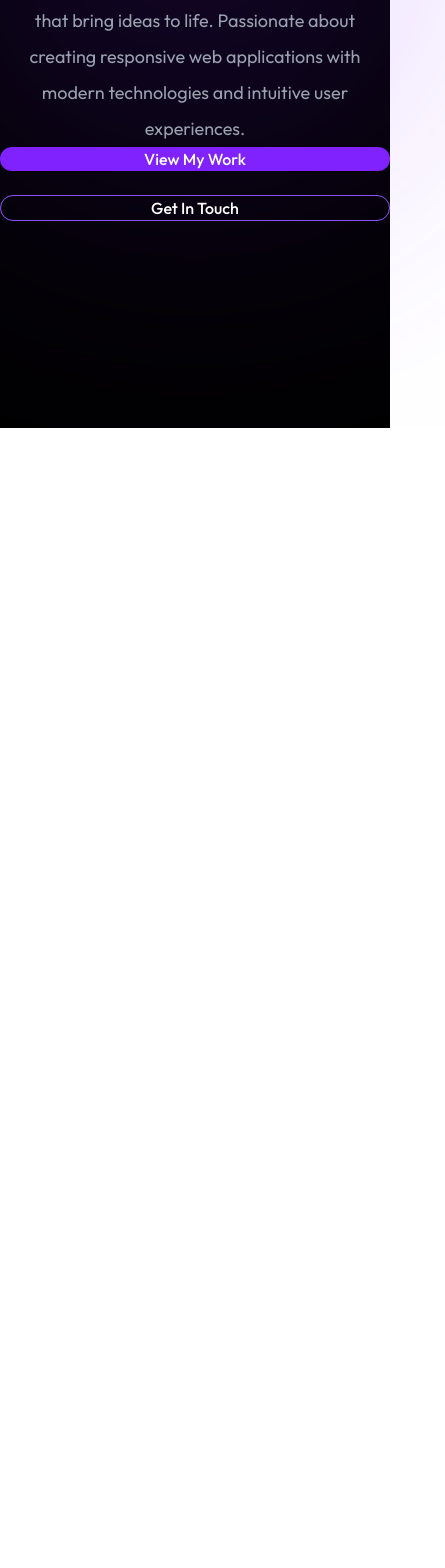
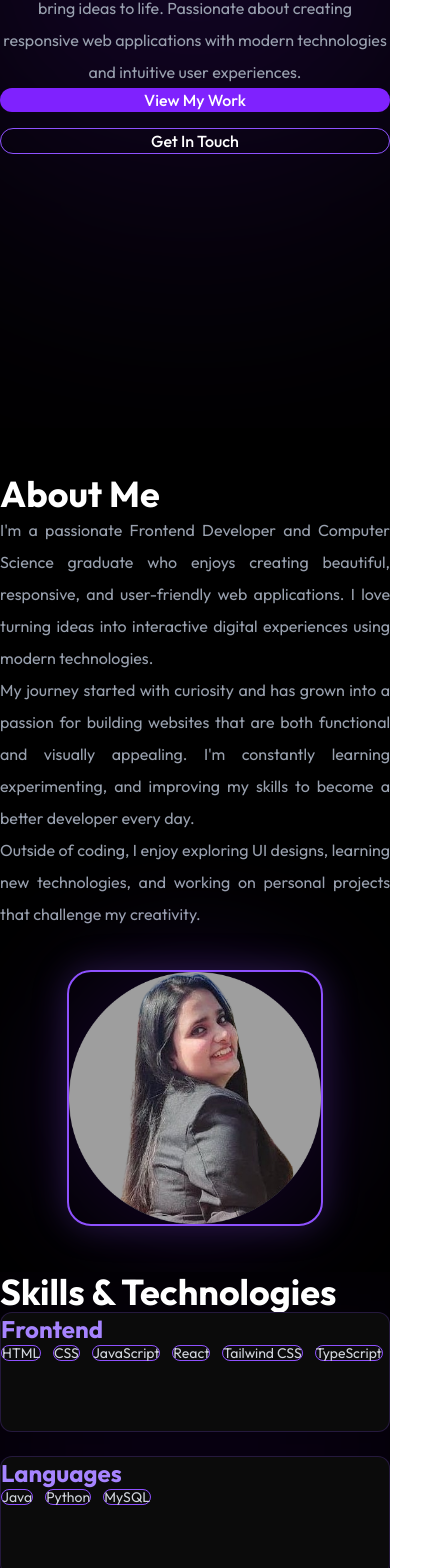
Before and after one commit to nyx-Anna/Anjali-Portfolio, a React (Vite) app: page / in a window 390 px wide. Shown: the part 416-1984 px from the top of the page, 445 px wide, since content can reach past the window. Before the commit the page ends 844 px from the top, so only its background shows below. Built offline with nearby package versions, Linux system fonts and the light colour scheme.

Commit message:
Completed About and Skills sections with responsive layout

```diff
--- a/src/App.jsx
+++ b/src/App.jsx
@@ -1,11 +1,14 @@
 import Navbar from "./components/Navbar";
 import Hero from "./components/Hero";
-
+import About from "./components/About";
+import Skills from "./components/Skills";
 function App() {
   return (
     <>
       <Navbar />
       <Hero />
+      <About />
+      <Skills />
     </>
   );
 }
--- a/src/components/About.jsx
+++ b/src/components/About.jsx
@@ -0,0 +1,60 @@
+import profile from "../assets/profile.jpg";
+
+function About() {
+  return (
+    <section
+      id="about"
+      className="relative min-h-screen flex items-center justify-center bg-black pt-20 overflow-hidden"
+    >
+      <div className="max-w-7xl mx-auto px-8 md:px-10 lg:px-6 lg:pl-8">
+        {/* Heading */}
+        <div className="mb-24">
+          <h2 className="text-4xl md:text-5xl font-bold text-white">
+            About Me
+          </h2>
+        </div>
+
+        {/* Content */}
+        <div className="grid grid-cols-1 lg:grid-cols-[0.85fr_1fr] gap-10 lg:gap-20 items-center ">
+          {/* Left Side */}
+          <div className="w-full lg:max-w-[540px] justify-self-center">
+            <p className="  text-gray-400 leading-8 mb-16 lg:mb-18 text-justify">
+              I'm a passionate Frontend Developer and Computer Science graduate
+              who enjoys creating beautiful, responsive, and user-friendly web
+              applications. I love turning ideas into interactive digital
+              experiences using modern technologies.
+            </p>
+            <p className="text-gray-400 leading-8 mb-16 lg:mb-18 text-justify">
+              My journey started with curiosity and has grown into a passion for
+              building websites that are both functional and visually appealing.
+              I'm constantly learning experimenting, and improving my skills to
+              become a better developer every day.
+            </p>
+            <p className="text-gray-400 leading-8 text-justify">
+              Outside of coding, I enjoy exploring UI designs, learning new
+              technologies, and working on personal projects that challenge my
+              creativity.
+            </p>
+          </div>
+
+          {/* Right Side */}
+          <div className="flex justify-center">
+            <div className="relative">
+              {/* Glow */}
+              <div className="absolute inset-0 bg-violet-600/20 rounded-full blur-3xl pointer-events-none"></div>
+
+              {/* Image */}
+              <img
+                src={profile}
+                alt="Anjali"
+                className="relative w-64 sm:w-72 md:w-80 rounded-3xl border-2 border-violet-500 shadow-[0_0_35px_rgba(139,92,246,0.25)] hover:scale-105 transition-all duration-500"
+              />
+            </div>
+          </div>
+        </div>
+      </div>
+    </section>
+  );
+}
+
+export default About;
--- a/src/components/Hero.jsx
+++ b/src/components/Hero.jsx
@@ -2,10 +2,10 @@ function Hero() {
   return (
     <section
       id="home"
-      className="min-h-screen flex items-center justify-center bg-black pt-20 "
+      className="relative overflow-hidden min-h-screen flex items-center justify-center bg-black pt-20 "
     >
       {/* Purple glow */}
-      <div className="absolute top-24 right-1/2 translate-x-1/2 w-125 h-125 bg-violet-600/20 rounded-full blur-[140px]"></div>
+      <div className="absolute top-24 right-1/2 translate-x-1/2 w-[500px] h-[500px] bg-violet-600/20 rounded-full blur-[140px]"></div>
       <div className="relative z-10 max-w-7xl mx-auto px-6 text-center">
         <div className="inline-block mb-6">
           <span className="px-4 py-2 rounded-full bg-violet-900/40 border border-violet-500/30 text-violet-300 text-sm">
@@ -13,7 +13,7 @@ function Hero() {
           </span>
         </div>
 
-        <h1 className="text-5xl md:text-6xl lg:text-7xl font-bold leading-tight">
+        <h1 className="text-4xl sm:text-5xl lg:text-7xl font-bold leading-tight">
           Hey! , I am <span className="text-violet-500">Anjali Jha</span>
         </h1>
 
@@ -21,13 +21,13 @@ function Hero() {
           Web Developer
         </h2>
 
-        <p className="max-w-175 mx-auto mt-8 text-gray-400 leading-9 text-lg">
+        <p className="max-w-[700px] mx-auto mt-8 text-gray-400 text-base  leading-8 sm:text-lg">
           I craft beautiful, functional digital experiences that bring ideas to
           life. Passionate about creating responsive web applications with
           modern technologies and intuitive user experiences.
         </p>
 
-        <div className="flex flex-col sm:flex-row justify-center gap-6 mt-12">
+        <div className="flex flex-col sm:flex-row justify-center gap-4 sm:gap-6 mt-12">
           <button className="px-8 py-3.5 rounded-full bg-violet-600 hover:bg-violet-500 transition duration-300 font-medium">
             View My Work
           </button>
--- a/src/components/Navbar.jsx
+++ b/src/components/Navbar.jsx
@@ -9,7 +9,7 @@ function Navbar() {
 
   return (
     <header className="fixed top-0 left-0 w-full bg-black backdrop-blur-md z-50 border-b border-white/10">
-      <nav className="max-w-7xl mx-auto flex items-center justify-between px-6 py-5">
+      <nav className="max-w-7xl mx-auto flex items-center justify-between px-6 py-4">
         {/* Profile */}
         <div className="flex items-center gap-2">
           <img
--- a/src/components/Skills.jsx
+++ b/src/components/Skills.jsx
@@ -0,0 +1,65 @@
+import { skills } from "../data/skills";
+
+function Skills() {
+  return (
+    <section id="skills" className="relative bg-black py-24 overflow-hidden">
+      {/* Glow */}
+      <div className="absolute top-24 left-1/2 -translate-x-1/2 w-[450px] h-[450px] bg-violet-700/10 blur-[130px] rounded-2xl pointer-events-none"></div>
+
+      <div className="relative z-10 max-w-7xl mx-auto px-6">
+        {/* Heading */}
+        <div className="mb-10 lg:mb-16">
+          <h2 className="text-4xl md:text-5xl font-bold text-white">
+            Skills & Technologies
+          </h2>
+        </div>
+
+        {/* Cards */}
+        <div className="grid grid-cols-1 md:grid-cols-2 lg:grid-cols-3 gap-6">
+          {skills.map((item) => (
+            <div
+              key={item.title}
+              className="bg-[#0B0B0B] border
+              border-violet-500/20
+              rounded-xl
+              p-7
+              min-h-[120px]
+              hover:border-violet-500
+              hover:shadow-[0_0_25px_rgba(139,92,246,0.2)]
+              active:scale-[0.98]
+              transition-all duration-300"
+            >
+              {/* Title */}
+              <h3 className="text-2xl font-bold mb-5 text-violet-400">
+                {item.title}
+              </h3>
+              {/* Bages */}
+              <div className="flex flex-wrap gap-3 items-center ">
+                {item.technologies.map((skill) => (
+                  <span
+                    key={skill}
+                    className="
+                    inline-flex
+                    items-center
+                    justify-center
+                    px-5
+                    py-2
+                    rounded-full
+                    border border-violet-500 text-gray-300
+                    text-sm
+                    leading-none
+                    whitespace-nowrap hover:bg-violet-500 hover:text-white transition-all duration-300 "
+                  >
+                    {skill}
+                  </span>
+                ))}
+              </div>
+            </div>
+          ))}
+        </div>
+      </div>
+    </section>
+  );
+}
+
+export default Skills;
--- a/src/data/skills.js
+++ b/src/data/skills.js
@@ -0,0 +1,32 @@
+export const skills = [
+  {
+    title: "Frontend",
+    technologies: [
+      "HTML",
+      "CSS",
+      "JavaScript",
+      "React",
+      "Tailwind CSS",
+      "TypeScript",
+    ],
+  },
+  {
+    title: "Languages",
+    technologies: [
+      "Java",
+      "Python",
+      "MySQL",
+    ],
+  },
+  {
+    title: "Tools",
+    technologies: [
+      "Git",
+      "GitHub",
+      "VS Code",
+      "Postman",
+      "Vercel",
+      "Figma",
+    ],
+  },
+];
--- a/src/data/theme.md
+++ b/src/data/theme.md
@@ -53,11 +53,11 @@ Contact
 
 # Desktop
 
-Logo           Links
+Logo Links
 
 # Mobile
 
-Logo           Hamburger
+Logo Hamburger
 
 # Hero
 
@@ -70,28 +70,59 @@ Buttons
 # Layout
 
 flex
-left side
-Text
-right side
-Image
+center positioned
+glow behind texts
+Badge(for hiring)
+greeting
+Position
+Simple description
 
 # Hero Button
 
-Projects(filled)
-Resume(outlined)
+view my work(filled)
+get in touch(outlined)
 
 # About
 
 Left
 Paragraph
 Right
-Pixel Illustration
+Profile image(with glow behind) with flip card
+behind profile (download Resume button)
 
 # Skills
 
 Frontend
-Backend
+Languages & Backend
 Tools
+
+# Card Design
+
+bg-[#111111]
+border border-violet-500/20
+rounded-2xl
+hover:border-violet-500
+hover:-translate-y-2
+transition-all duration-500
+
+# Skill Badge
+
+rounded-full
+border
+bg-violet-500/10
+text-violet-300
+px-3
+py-1
+hovered with purple glow
+
+# Animation
+
+Cards-
+hover:-translate-y-2
+
+Badges-
+hover:bg-violet-500
+hover:text-white
 
 # Education
 
--- a/src/index.css
+++ b/src/index.css
@@ -4,6 +4,7 @@
   margin: 0;
   padding: 0;
   box-sizing: border-box;
+  outline: 1px ;
 }
 :root {
   --background: #050505;
@@ -24,6 +25,7 @@ html {
 }
 
 body {
+  width: 100%;
   min-height: 100vh;
   overflow-x: hidden;
   font-family: "Outfit", sans-serif;
```
Also changed, not shown: src/data/timeline.js (deleted).
